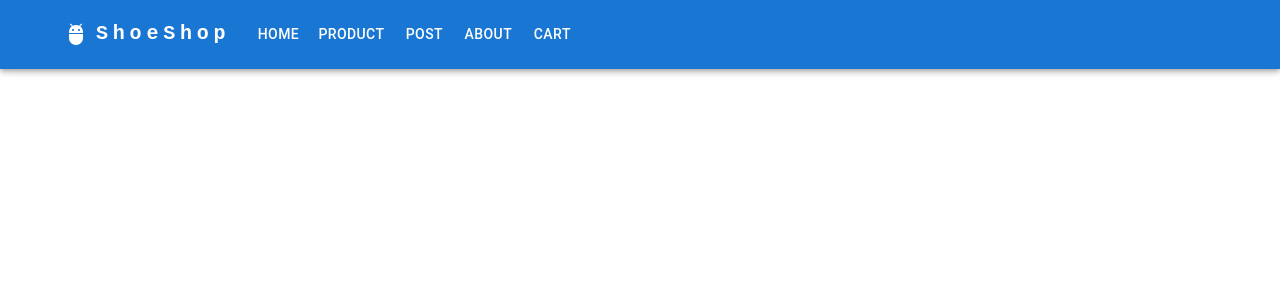
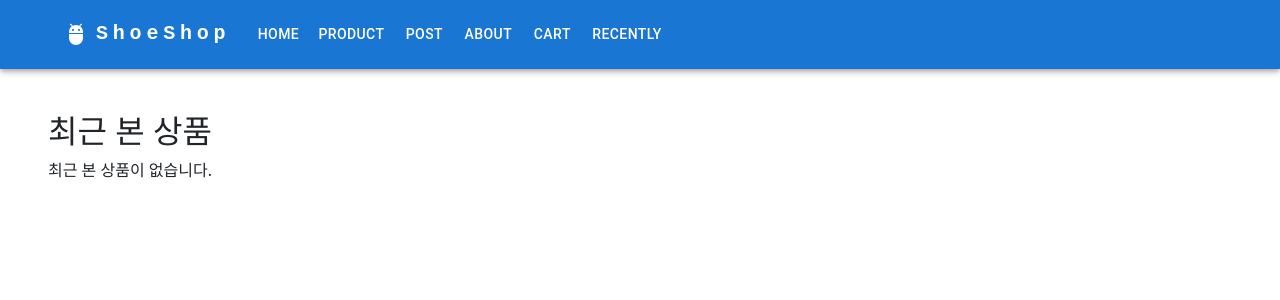
Before and after one commit to joo-chang/react-practice, a React (Vite) app in the folder shop/: page /recently in a window 1280 px wide. Shown: the top 300 px of the page. Built offline with nearby package versions, Linux system fonts and the light colour scheme.

Commit message:
최근 본 상품 localstorage

```diff
--- a/shop/src/App.tsx
+++ b/shop/src/App.tsx
@@ -8,6 +8,7 @@ import { PostDetail } from './pages/PostDetail';
 import { ProductDetail } from './pages/productDetail';
 import { Product } from './pages/product';
 import Cart from './pages/Cart';
+import Recently from './pages/Recently';
 
 function App() {
   return (
@@ -27,6 +28,7 @@ function App() {
               <Route path="member" element={<div>Member</div>} />
             </Route>
             <Route path="/cart" element={<Cart />} />
+            <Route path="/recently" element={<Recently />} />
           </Routes>
         </Container>
       </Box>
--- a/shop/src/components/header.tsx
+++ b/shop/src/components/header.tsx
@@ -14,7 +14,7 @@ import MenuItem from '@mui/material/MenuItem';
 import AdbIcon from '@mui/icons-material/Adb';
 import { Link, useNavigate } from 'react-router-dom';
 
-const pages = ['Home', 'Product', 'Post', 'About', 'Cart'];
+const pages = ['Home', 'Product', 'Post', 'About', 'Cart', 'Recently'];
 const settings = ['Profile', 'Account', 'Dashboard', 'Logout'];
 
 export const Header = () => {
@@ -45,6 +45,8 @@ export const Header = () => {
         navigate('/post');
       } else if (page === 'Cart') {
         navigate('/cart');
+      } else if (page === 'Recently') {
+        navigate('/recently');
       }
     },
     [navigate],
--- /dev/null
+++ b/shop/src/hooks/useRecentProducts.ts
@@ -0,0 +1,34 @@
+import { useEffect, useState } from 'react';
+
+interface Product {
+  id: number;
+  title: string;
+  price: number;
+  image: string;
+}
+
+export const useRecentProducts = () => {
+  const [recentProducts, setRecentProducts] = useState<Product[]>([]);
+
+  useEffect(() => {
+    const storedProducts = localStorage.getItem('recentProducts');
+    if (storedProducts) {
+      setRecentProducts(JSON.parse(storedProducts));
+    }
+  }, []);
+
+  const addRecentProduct = (product: Product) => {
+    setRecentProducts((prevProducts) => {
+      // 이미 존재하는 상품은 제거
+      const filteredProducts = prevProducts.filter((p) => p.id !== product.id);
+      // 새로운 상품을 맨 앞에 추가
+      const newProducts = [product, ...filteredProducts];
+      // 최대 10개까지만 저장
+      const limitedProducts = newProducts.slice(0, 10);
+      localStorage.setItem('recentProducts', JSON.stringify(limitedProducts));
+      return limitedProducts;
+    });
+  };
+
+  return { recentProducts, addRecentProduct };
+};
--- a/shop/src/pages/Cart.tsx
+++ b/shop/src/pages/Cart.tsx
@@ -34,33 +34,18 @@ export default function Cart() {
               <TableCell>{item.price * item.quantity}</TableCell>
               <Button
                 variant="contained"
+                size="small"
                 color="primary"
                 onClick={() => {
                   dispatch(updateItem({ id: item.id }));
                 }}
               >
-                Update
+                up
               </Button>
             </TableRow>
           ))}
         </TableBody>
       </Table>
-      <Button
-        variant="contained"
-        color="primary"
-        onClick={() => {
-          dispatch(
-            addItem({
-              id: cart.length + 1,
-              name: 'apple',
-              price: 1000,
-              quantity: 1 + cart.length,
-            }),
-          );
-        }}
-      >
-        Checkout
-      </Button>
     </div>
   );
 }
--- /dev/null
+++ b/shop/src/pages/Recently.tsx
@@ -0,0 +1,45 @@
+import React, { useEffect, useState } from 'react';
+import { Link } from 'react-router-dom';
+
+interface Product {
+  id: number;
+  title: string;
+  price: number;
+  image: string;
+}
+
+const Recently = () => {
+  const [recentProducts, setRecentProducts] = useState<Product[]>([]);
+
+  useEffect(() => {
+    const storedProducts = localStorage.getItem('recentProducts');
+    if (storedProducts) {
+      setRecentProducts(JSON.parse(storedProducts));
+    }
+  }, []);
+
+  return (
+    <div className="container mx-auto px-4 py-8">
+      <h2 className="text-2xl font-bold mb-6">최근 본 상품</h2>
+      {recentProducts.length === 0 ? (
+        <p className="text-gray-500">최근 본 상품이 없습니다.</p>
+      ) : (
+        <div className="">
+          {recentProducts.map((product) => (
+            <Link key={product.id} to={`/product/${product.id}`}>
+              <img
+                src={product.image}
+                alt={product.title}
+                className=" object-cover rounded-md mb-4 w-50 h-50"
+              />
+              <h5>{product.title}</h5>
+              <p className="text-gray-600">₩{product.price.toLocaleString()}</p>
+            </Link>
+          ))}
+        </div>
+      )}
+    </div>
+  );
+};
+
+export default Recently;
--- a/shop/src/pages/productDetail.tsx
+++ b/shop/src/pages/productDetail.tsx
@@ -6,6 +6,8 @@ import { TabList } from '@mui/lab';
 import { TabContext } from '@mui/lab';
 import { insertOrReplaceItem, updateItem } from '../store';
 import { useDispatch } from 'react-redux';
+import { useRecentProducts } from '../hooks/useRecentProducts';
+
 export const ProductDetail = () => {
   const { id } = useParams();
   const product = products.find((p) => p.id === Number(id));
@@ -16,6 +18,8 @@ export const ProductDetail = () => {
   }
   const [value, setValue] = useState('1');
   const dispatch = useDispatch();
+  const { addRecentProduct } = useRecentProducts();
+
   const handleChange = (event: React.SyntheticEvent, newValue: string) => {
     setValue(newValue);
   };
@@ -25,10 +29,13 @@ export const ProductDetail = () => {
       setShowSale(false);
     }, 3000);
 
+
+    addRecentProduct(product);
+
     return () => {
       clearTimeout(time);
     };
-  }, []);
+  }, [product]);
   return (
     <Box
       sx={{ display: 'flex', flexDirection: 'column', alignItems: 'center' }}
--- a/shop/src/store.js
+++ b/shop/src/store.js
@@ -29,6 +29,17 @@ const cart = createSlice({
   },
 });
 
+const recentProducts = createSlice({
+  name: 'recentProducts',
+  initialState: [],
+  reducers: {
+    addRecentProduct: (state, action) => {
+      state.push(action.payload);
+    },
+  },
+});
+
+
 export const { addItem, updateItem, insertOrReplaceItem } = cart.actions;
 
 export default configureStore({
```
